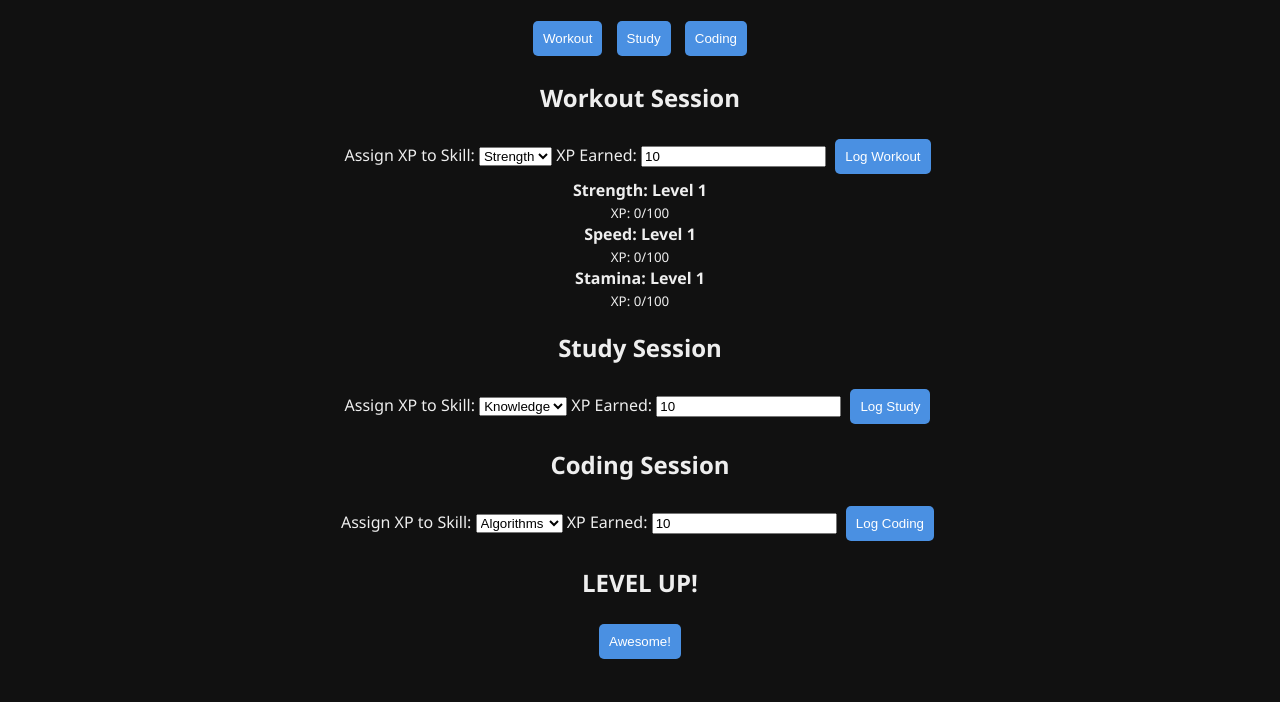
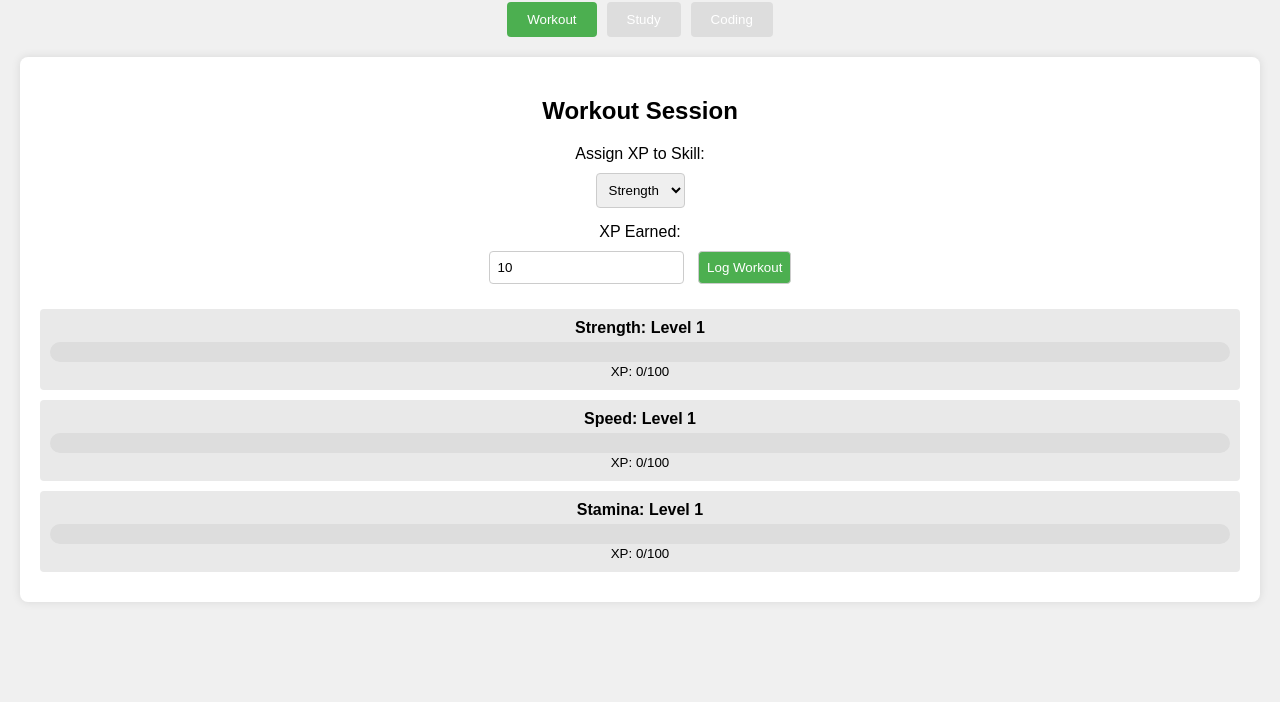
Before and after one commit to NastyCoder-prog/Solo-Leveling, a plain HTML site: page index.html in a window 1280 px wide. Shown: the part 98-800 px from the top of the page. Drawn offline with Linux system fonts and the light colour scheme.

Commit message:
Update style.css

```diff
--- a/style.css
+++ b/style.css
@@ -1,30 +1,127 @@
 body {
-    font-family: 'Segoe UI', sans-serif;
-    background: #111;
-    color: #eee;
+    font-family: Arial, sans-serif;
+    background-color: #f0f0f0;
+    margin: 0;
+    padding: 20px;
     text-align: center;
+}
+
+h1 {
+    color: #333;
+}
+
+.tabs {
+    display: flex;
+    justify-content: center;
+    margin-bottom: 20px;
+}
+
+.tab-button {
+    background-color: #ddd;
+    border: none;
+    padding: 10px 20px;
+    cursor: pointer;
+    margin: 0 5px;
+}
+
+.tab-button.active {
+    background-color: #4CAF50;
+    color: white;
+}
+
+.tab-content {
+    display: none;
     padding: 20px;
+    background-color: white;
+    border-radius: 8px;
+    box-shadow: 0 0 10px rgba(0,0,0,0.1);
 }
-#app {
-    max-width: 400px;
-    margin: auto;
-    background: #1a1a1a;
-    padding: 20px;
-    border-radius: 12px;
-    box-shadow: 0 0 10px #444;
+
+.tab-content.active {
+    display: block;
 }
-.stats div {
-    margin: 10px 0;
+
+form {
+    margin-bottom: 20px;
 }
+
+label {
+    display: block;
+    margin: 10px 0 5px;
+}
+
+input, select, button {
+    padding: 8px;
+    margin: 5px;
+    border: 1px solid #ccc;
+    border-radius: 4px;
+}
+
 button {
-    margin: 5px;
-    padding: 10px;
-    background: #4a90e2;
-    border: none;
-    border-radius: 5px;
+    background-color: #4CAF50;
     color: white;
     cursor: pointer;
 }
+
 button:hover {
-    background: #357ab7;
+    background-color: #45a049;
 }
+
+.skill {
+    margin: 10px 0;
+    padding: 10px;
+    background-color: #e9e9e9;
+    border-radius: 4px;
+    position: relative;
+}
+
+.skill-bar {
+    height: 20px;
+    background-color: #ddd;
+    border-radius: 10px;
+    overflow: hidden;
+    margin-top: 5px;
+}
+
+.skill-fill {
+    height: 100%;
+    background-color: #4CAF50;
+    transition: width 0.5s;
+}
+
+.level-up {
+    animation: glow 1s ease-in-out infinite alternate;
+}
+
+@keyframes glow {
+    from { box-shadow: 0 0 5px #4CAF50; }
+    to { box-shadow: 0 0 20px #4CAF50; }
+}
+
+.modal {
+    display: none;
+    position: fixed;
+    z-index: 1;
+    left: 0;
+    top: 0;
+    width: 100%;
+    height: 100%;
+    background-color: rgba(0,0,0,0.5);
+}
+
+.modal-content {
+    background-color: white;
+    margin: 15% auto;
+    padding: 20px;
+    border-radius: 8px;
+    width: 80%;
+    max-width: 400px;
+    text-align: center;
+    animation: confetti 2s ease-in-out;
+}
+
+@keyframes confetti {
+    0% { transform: scale(0); }
+    50% { transform: scale(1.1); }
+    100% { transform: scale(1); }
+}
```
